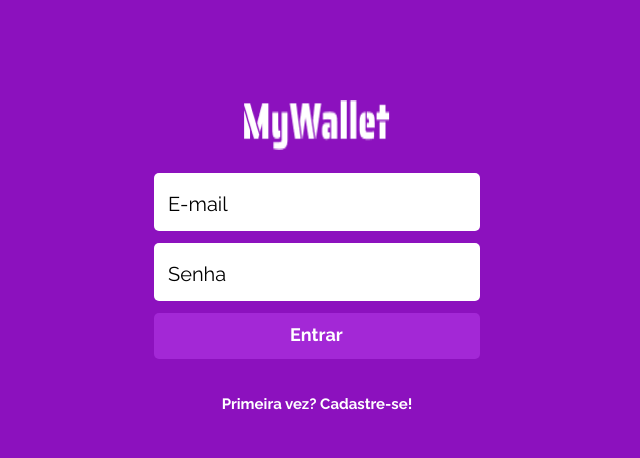
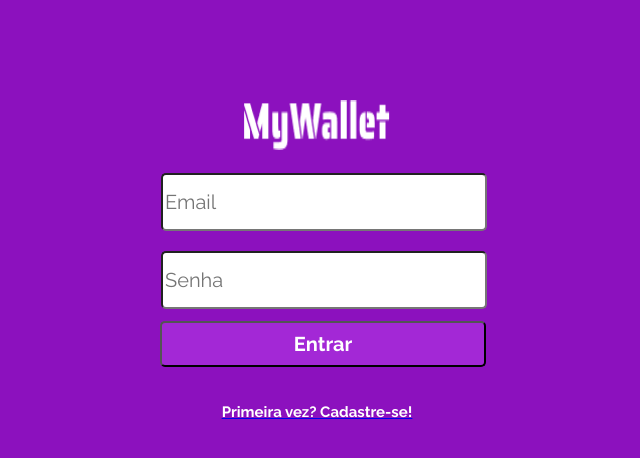
Before and after one commit to Januacele/projeto13-mywallet-front, a React (Create React App) app: page / in a window 1280 px wide. Shown: the top 458 px of the page, without its empty margins (323-963 px from the left). Built offline with nearby package versions, Linux system fonts and the light colour scheme; a web font is replaced by a local one.

Commit message:
Add form, button and link at login rout
The link redirect to register screen, and the button will send informations to database by axios. It remains to finish the register button to end the login screen.

```diff
--- a/src/components/TelaLogin/TelaLogin.js
+++ b/src/components/TelaLogin/TelaLogin.js
@@ -1,5 +1,12 @@
+import { Link, useNavigate } from 'react-router-dom';
+
 import Logo from '../../assets/images/MyWallet.png';
 import styled from 'styled-components';
+
+
+function HandleSubmit(e) {
+
+}
 
 
 export default function TelaLogin(){
@@ -7,23 +14,23 @@ export default function TelaLogin(){
         <>
             <div>
                 <Container>
+
                     <div className='logo'>
                         <img src={Logo} alt="Logo-My Wallet" />
                     </div>
 
-                    <div className='email'>
-                        <h5>E-mail </h5>
+                    <input type="email" placeholder="Email"/>
+
+                    <input type="senha" placeholder="Senha"/>
+
+                    <div>
+                        <button onClick={HandleSubmit}> Entrar </button>
                     </div>
 
-                    <div className='senha'>
-                        <h5>Senha </h5>
-                    </div>
+                    <Link to={`/cadastro`}>
+                        <p> Primeira vez? Cadastre-se!</p>
+                    </Link>
 
-                    <div className='entrar'>
-                        <h5>Entrar </h5>
-                    </div>
-
-                    <p> Primeira vez? Cadastre-se!</p>
                 </Container>
 
             </div>
@@ -47,39 +54,12 @@ const Container = styled.div`
         margin-top: 100px;
     }
 
-    .email{
+    input{
         width: 326px;
         height: 58px;
         margin-top: 20px;
         background: #FFFFFF;
         border-radius: 5px;
-    }
-    .senha{
-        width: 326px;
-        height: 58px;
-        margin-top: 12px;
-        background: #FFFFFF;
-        border-radius: 5px;
-    }
-    .entrar{
-        width: 326px;
-        height: 46px;
-        margin-top: 12px;
-        background: #A328D6;
-        border-radius: 5px;
-
-        h5{
-            font-family: 'Raleway';
-            font-style: normal;
-            font-weight: 700;
-            font-size: 18px;
-            color: #FFFFFF;
-            margin-top: 10px;
-            margin-left: 136px;
-        }
-    }
-
-    h5{
         font-family: 'Raleway';
         font-style: normal;
         font-weight: 400;
@@ -88,6 +68,26 @@ const Container = styled.div`
         color: #000000;
         margin-left: 14px;
         margin-top: 20px;
+    }
+
+    button{
+        width: 326px;
+        height: 46px;
+        margin-top: 12px;
+        background-color: #A328D6;
+        border-radius: 5px;
+        cursor: pointer;
+        font-family: 'Raleway';
+        font-style: normal;
+        font-weight: 700;
+        font-size: 20px;
+        color: #FFFFFF;
+        margin-left: 12px;
+    }
+
+    a {
+        text-decoration-line: underline;
+        cursor: pointer;
     }
 
     p{
```
